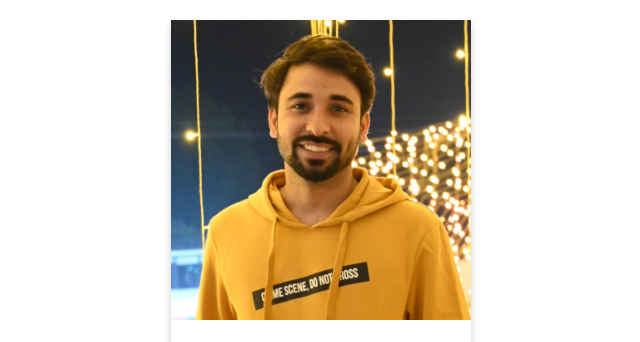
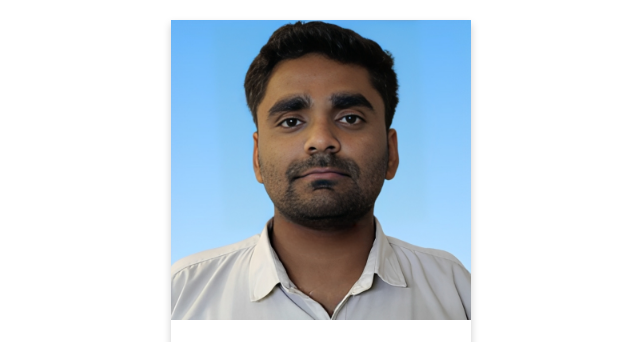
Before and after one commit to ashishkumar19ak8/code, a plain HTML site: page index.html in a window 1280 px wide. Shown: the top 342 px of the page, without its empty margins (319-959 px from the left). Drawn offline with Linux system fonts and the light colour scheme.

Commit message:
add image

```diff
--- a/index.html
+++ b/index.html
@@ -48,7 +48,7 @@
     <h2 style="text-align: center"></h2>
 
     <div class="card">
-      <img src="./image.jfif" alt="John" style="width: 100%" />
+      <img src="./IMG_20230321_204627117.png" alt="John" style="width: 100%" />
       <h1>Ashish kumar</h1>
       <p class="title">Dhampur</p>
       <p>Uttar Pradesh</p>
```
Also changed, not shown: IMG_20230321_204627117.png (added), image.jfif (deleted).
